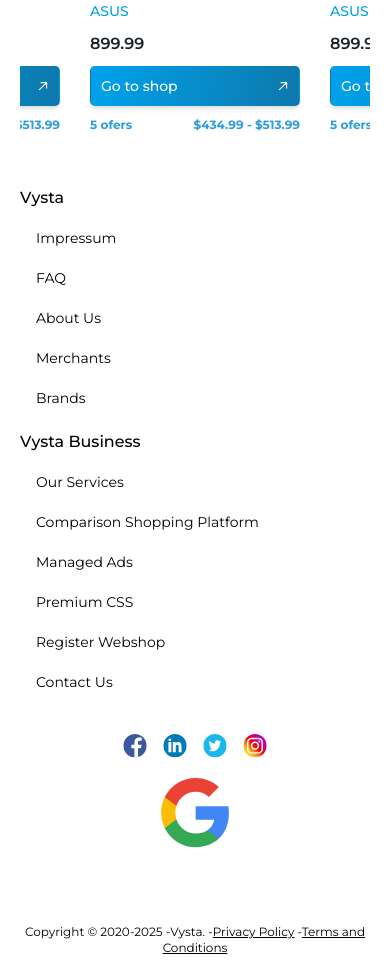
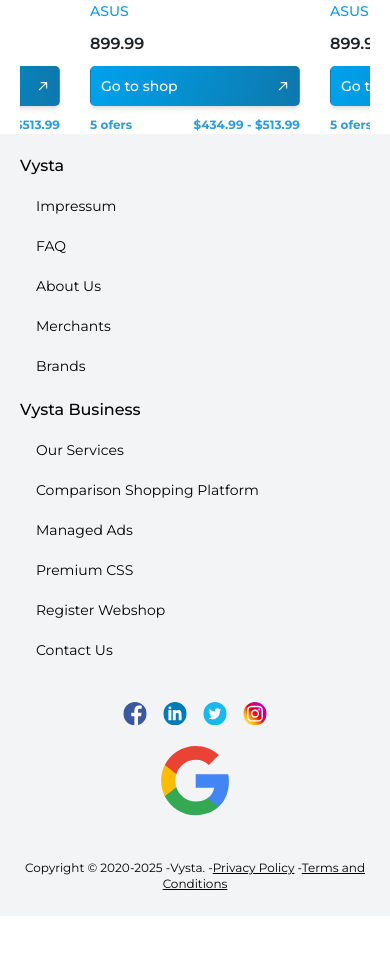
Before and after one commit to baonguyen26/vystashop, a React (Vite) app: page / in a window 390 px wide. Shown: the part 1440-2420 px from the top of the page. After the commit the page ends 2356 px from the top, so only its background shows below. Built offline with nearby package versions, Linux system fonts and the light colour scheme.

Commit message:
style: responsive footer #2

```diff
--- a/src/components/layouts/app-layout/app-footer.tsx
+++ b/src/components/layouts/app-layout/app-footer.tsx
@@ -8,8 +8,8 @@
 
 export const AppFooter = () => {
   return (
-    <footer>
-      <div className="py-13 px-[20px] md:px-[60px] lg:px-[100px] flex flex-col md:flex-row lg:flex-row justify-between">
+    <footer className="bg-gray-100 ">
+      <div className="w-[100%] py-5 md:py-13 flex flex-col justify-between px-[20px] md:px-[60px] md:flex-row lg:flex-row lg:px-[100px] max-w-[1440px] mx-auto">
         <div className="flex flex-col gap-5 md:flex-row lg:flex-row md:gap-20">
           <div className="flex flex-col gap-4">
             <p className="font-medium">Vysta</p>
```
